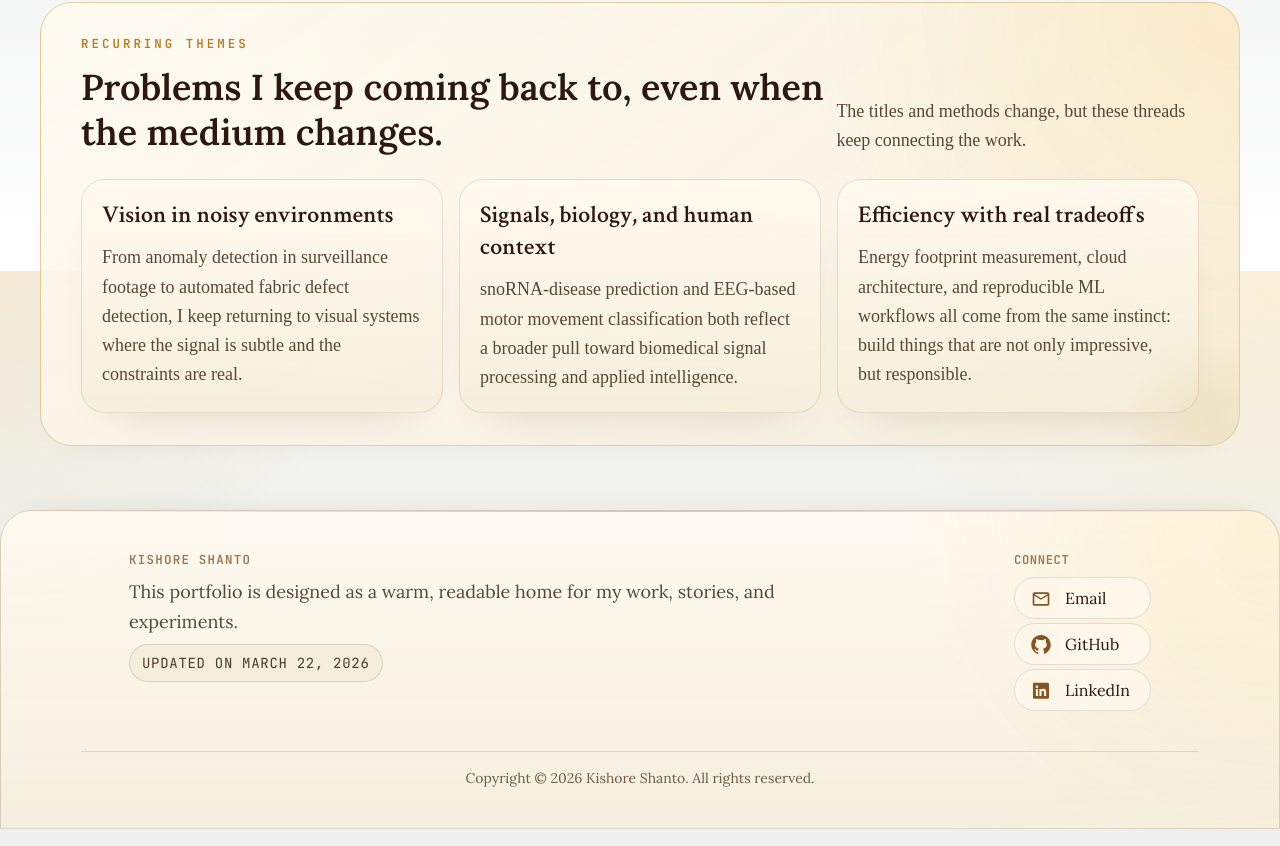
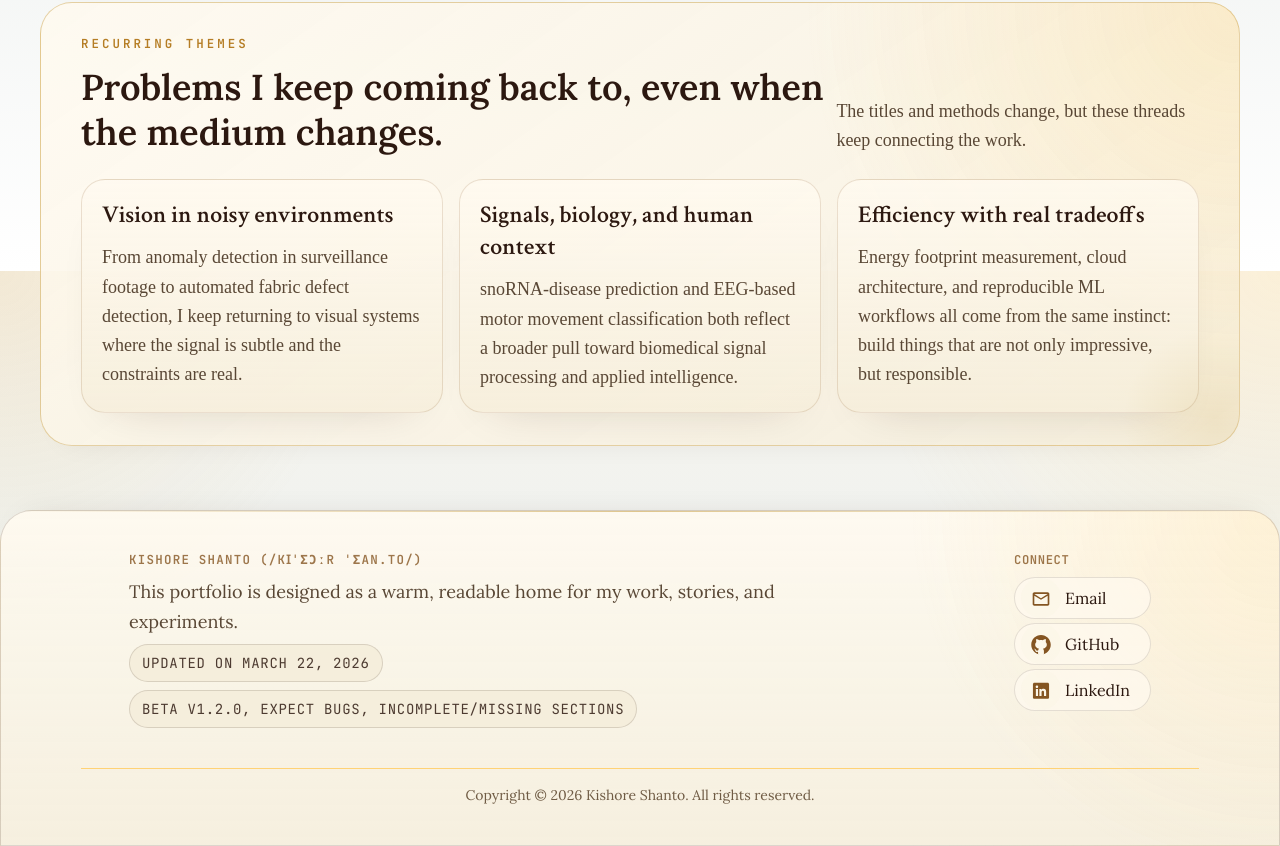
Before and after one commit to kishoreshanto/kishoreshanto, a SvelteKit app: page / in a window 1280 px wide. Shown: the part 2129-2975 px from the top of the page. Built offline with nearby package versions, Linux system fonts and the light colour scheme.

Commit message:
feat: update footer to include IPA name and version, and add ORCID icon

```diff
--- a/src/components/Footer.svelte
+++ b/src/components/Footer.svelte
@@ -54,7 +54,7 @@
 					<p
 						class="font-mono text-[0.78rem] font-semibold tracking-widest text-amber-700/80 uppercase"
 					>
-						{data.name}
+						{data.name} ({data.ipa_name})
 					</p>
 
 					<p class="max-w-2xl font-lora text-base leading-relaxed text-gray-700 md:text-lg">
@@ -63,13 +63,16 @@
 					</p>
 
 					<div
-						class="flex flex-wrap gap-2 font-mono text-xs tracking-wider text-amber-800/84 uppercase sm:text-sm"
+						class="flex flex-col gap-2 font-mono text-xs tracking-wider text-amber-800/84 uppercase sm:text-sm"
 					>
 						<!-- <span class="rounded-full border border-amber-800/14 bg-amber-100/82 px-3 py-2"
 							>Based in {data.current_city}</span
 						> -->
-						<span class="rounded-full border border-amber-800/14 bg-amber-100/82 px-3 py-2"
+						<span class="rounded-full border border-amber-800/14 bg-amber-100/82 px-3 py-2 w-fit"
 							>Updated on {currentDate}, {currentYear}</span
+						>
+						<span class="rounded-full border border-amber-800/14 bg-amber-100/82 px-3 py-2 w-fit"
+							>{data.version}</span
 						>
 					</div>
 				</div>
--- a/src/lib/data_en.json
+++ b/src/lib/data_en.json
@@ -49,7 +49,6 @@
 	"show_inactive": false,
 	"inactive_start_time": 18,
 	"inactive_end_time": 8,
-
 	"display_image_url": "https://o83dp4hmlwk6umh0.public.blob.vercel-storage.com/KS-DP-v1.jpeg",
 	"display_image_alt": "Kishore Shanto"
 }
```
Also changed, not shown: src/lib/assets/icons/orcid.svg (added).
